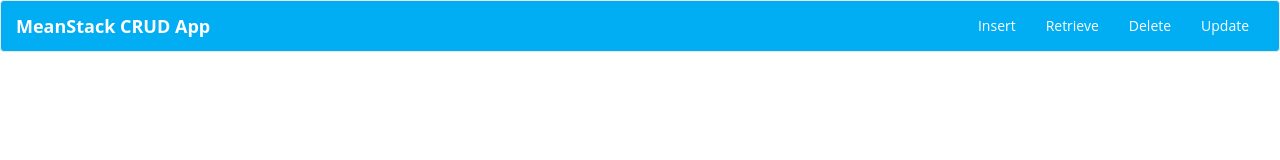
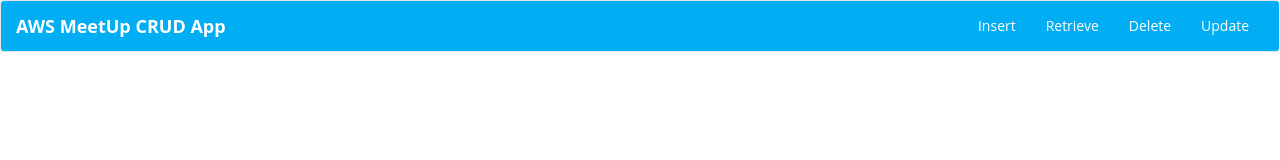
Before and after one commit to saiganeshsunkari/meetup-frontend, an Angular app: page /insertData in a window 1280 px wide. Shown: the top 160 px of the page. Built offline with nearby package versions, Linux system fonts and the light colour scheme; a web font is replaced by a local one.

Commit message:
Update app.component.html

```diff
--- a/src/app/app.component.html
+++ b/src/app/app.component.html
@@ -8,7 +8,7 @@
 				<span class="sr-only">Toggle navigation</span> <span class="icon-bar"></span> <span
 					class="icon-bar"></span> <span class="icon-bar"></span>
 			</button>
-			<a class="navbar-brand whiteText" href="#"><strong>MeanStack CRUD App</strong></a>
+			<a class="navbar-brand whiteText" href="#"><strong>AWS MeetUp CRUD App</strong></a>
 		</div>
 		<div class="collapse navbar-collapse">
 			<ul class="nav navbar-nav navbar-right">
```
